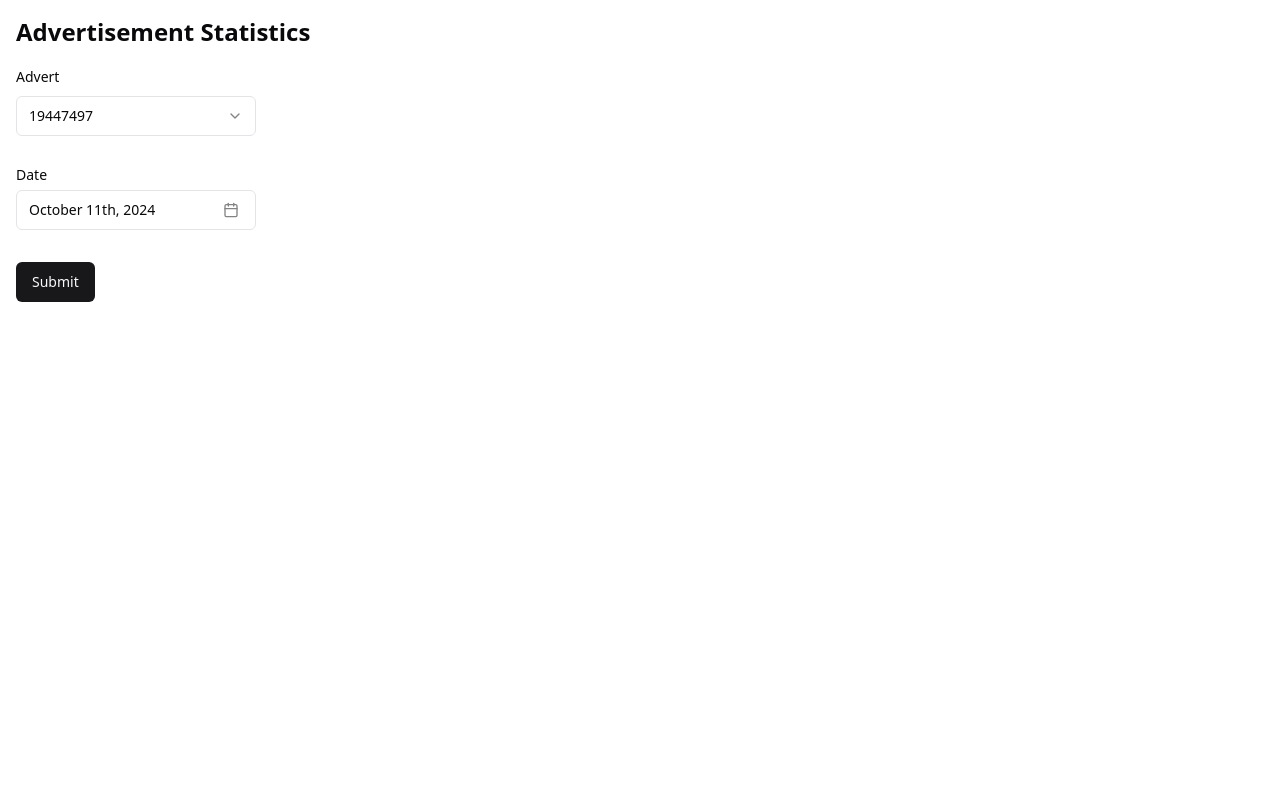
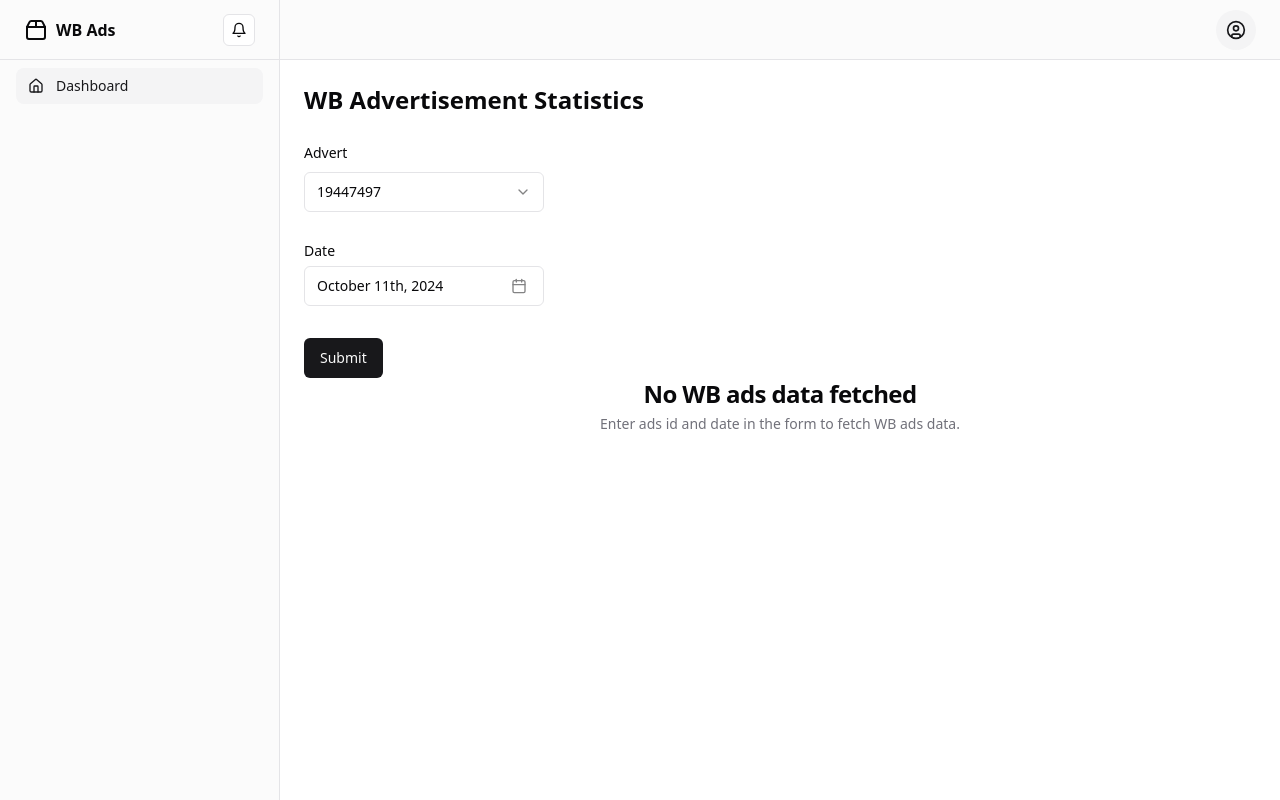
Before and after one commit to maxcore25/test-task-wb-ads-panel, a React (Vite) app in the folder frontend/: page / in a window 1280 px wide. Built offline with nearby package versions, Linux system fonts and the light colour scheme.

Commit message:
Import Dashboard

```diff
--- a/frontend/src/App.tsx
+++ b/frontend/src/App.tsx
@@ -1,19 +1,15 @@
-import { useState } from 'react';
-import { AdStatsForm } from './components/AdStatsForm';
-import { AdStatsTable } from './components/AdStatsTable';
-import { AdStats } from './types';
+import { Dashboard } from './components/Dashboard';
 
 function App() {
-  const [adStats, setAdStats] = useState<AdStats | null>(null);
-
   return (
-    <div className='container mx-auto p-4'>
-      <h1 className='mb-4 text-2xl font-bold'>Advertisement Statistics</h1>
-      <div className='grid gap-8'>
-        <AdStatsForm onSubmit={setAdStats} />
-        {adStats && <AdStatsTable data={adStats} />}
-      </div>
-    </div>
+    // <div className='container mx-auto p-4'>
+    //   <h1 className='mb-4 text-2xl font-bold'>Advertisement Statistics</h1>
+    //   <div className='grid gap-8'>
+    //     <AdStatsForm onSubmit={setAdStats} />
+    //     {adStats && <AdStatsTable data={adStats} />}
+    //   </div>
+    // </div>
+    <Dashboard />
   );
 }
 
```
